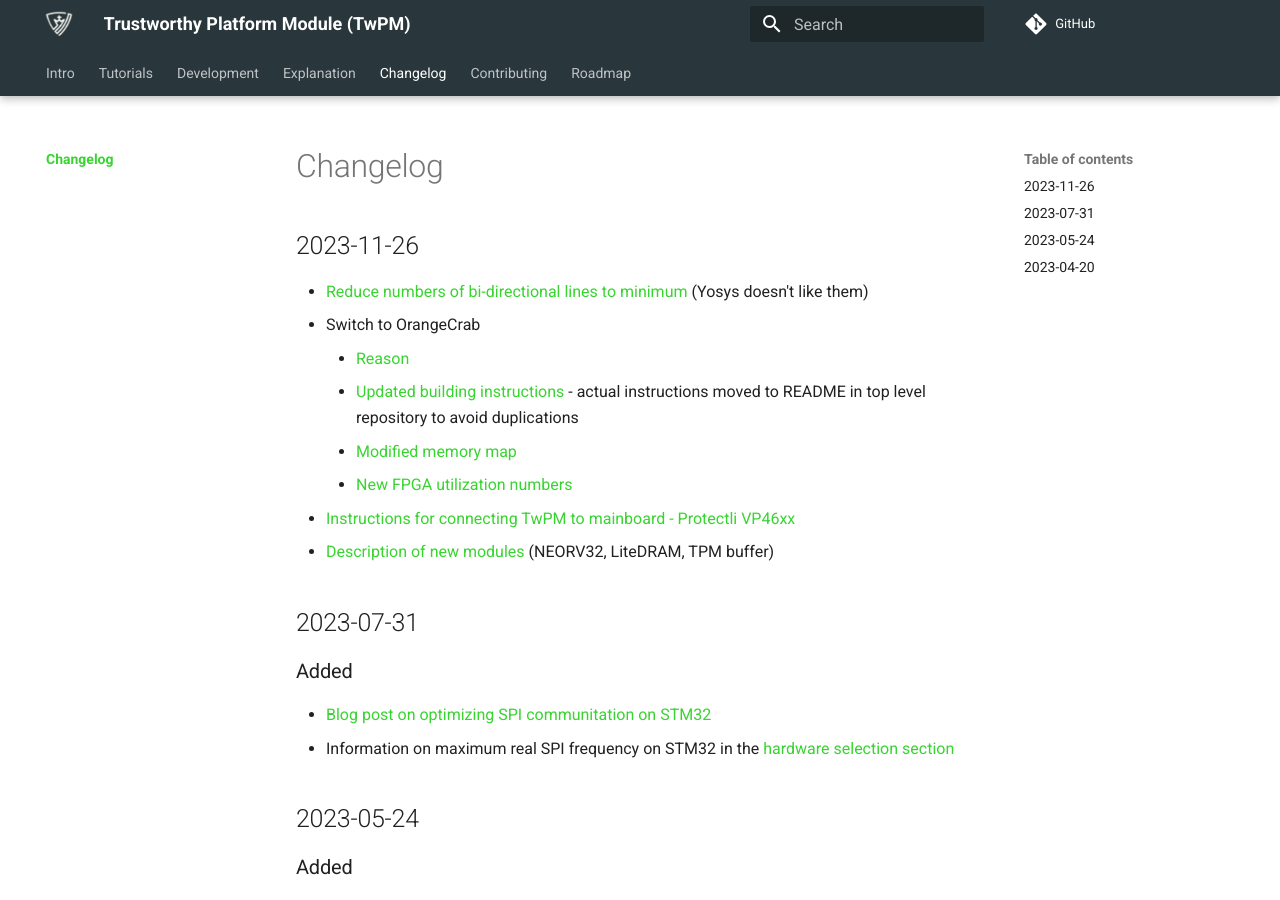
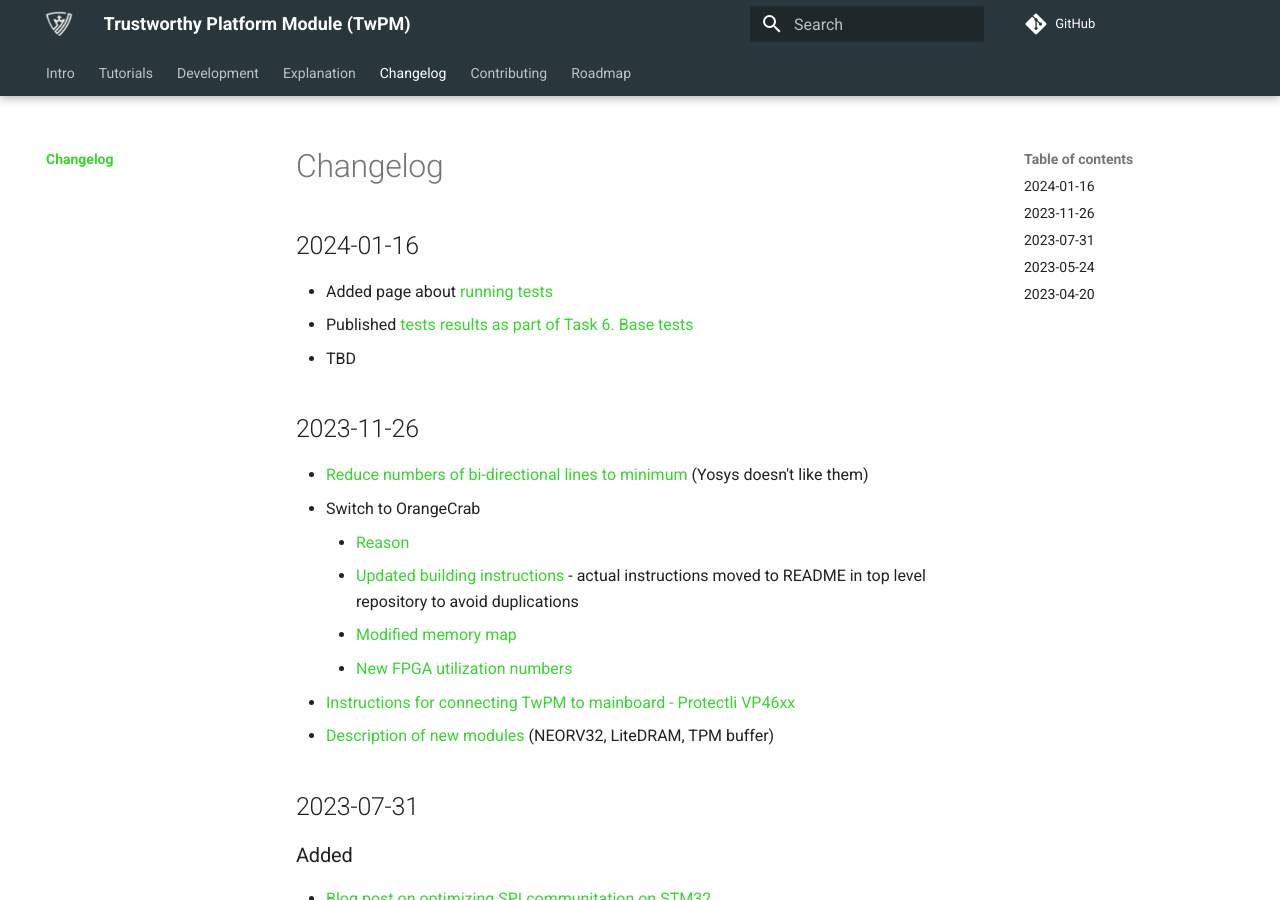
Before and after one commit to Dasharo/twpm-docs, an MkDocs documentation site: the page built from docs/changelog/index.md, in a window 1280 px wide and 900 px high. Built offline with MkDocs 1.6.1 and Material for MkDocs 9.7.7, drawn with Linux system fonts in a browser that asks for light colours; comment, search, counter and statistics services are not loaded.

Commit message:
changelog: add P6 entry
Signed-off-by: Maciej Pijanowski <maciej.pijanowski@3mdeb.com>

```diff
--- a/docs/changelog/index.md
+++ b/docs/changelog/index.md
@@ -1,4 +1,11 @@
 # Changelog
+
+## 2024-01-16
+
+* Added page about [running tests](../development/testing.md)
+* Published
+  [tests results as part of Task 6. Base tests](../test-results/2024_01_11_orange_crab_without_create_primary.html)
+* TBD
 
 ## 2023-11-26
 
```
